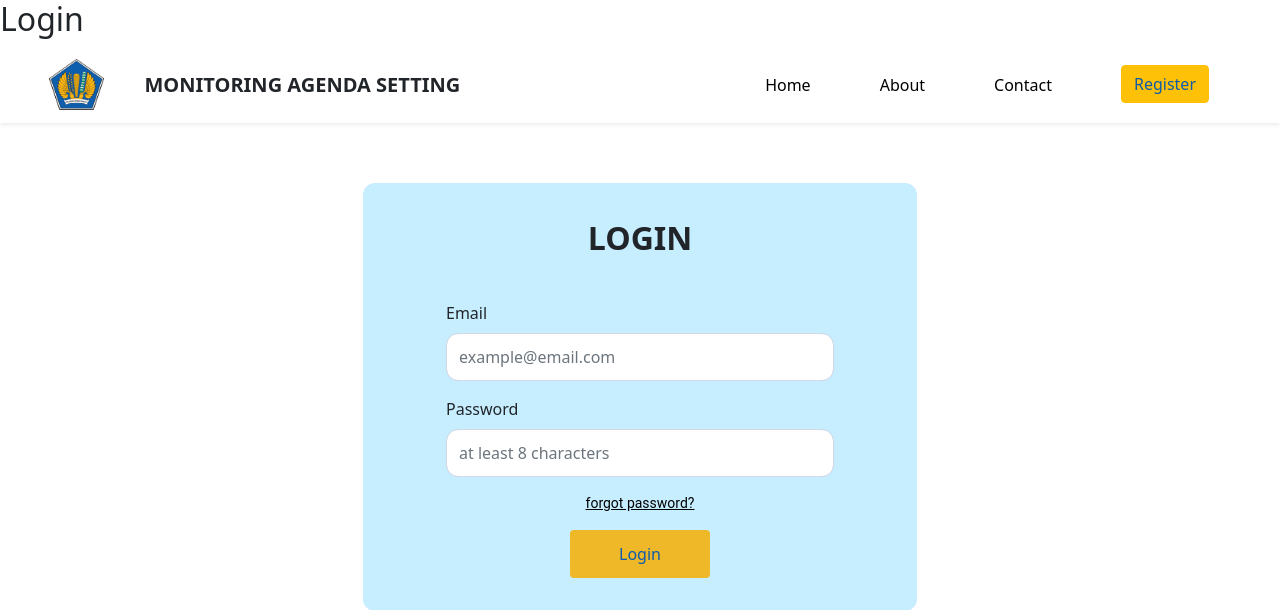
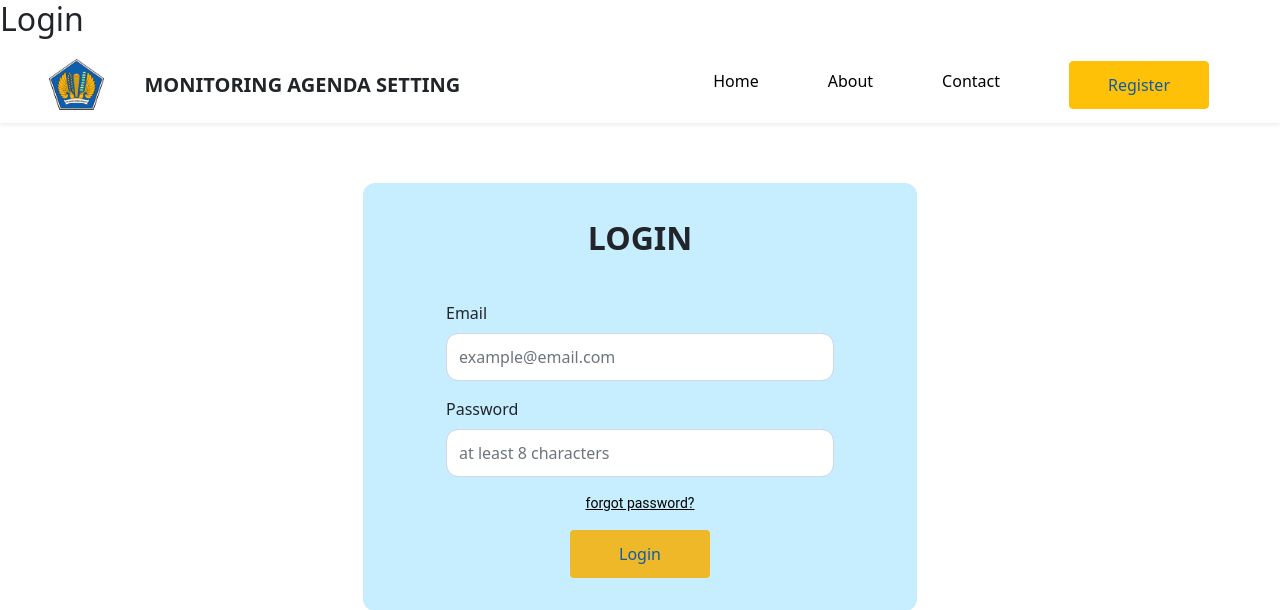
Before and after one commit to andhikaihs/magang-kli, a Django app: page /login/ in a window 1280 px wide. Shown: the top 610 px of the page. Run offline with Django 4.2, Linux system fonts and the light colour scheme.

Commit message:
update login

```diff
--- a/user_auth/templates/login.html
+++ b/user_auth/templates/login.html
@@ -51,7 +51,7 @@
                     <a class="nav-link" href="#" style="color: black;">Contact</a>
                   </li>
                   <li class="nav-item" style="padding-right: 59px;;">
-                    <button class="btn btn-warning" style="color: #0D5CAB;" type="submit">Register</button>
+                    <button class="btn btn-warning" style="width: 140px; height: 48px; color: #0D5CAB;" type="submit">Register</button>
                   </li>
                 </ul>
               </div>
@@ -61,6 +61,7 @@
       </nav>
     </section>
 
+    <!-- MAIN -->
     <section>
       <div class="container-fluid" style="height: 567px;">
         <div class="row justify-content-center">
```
